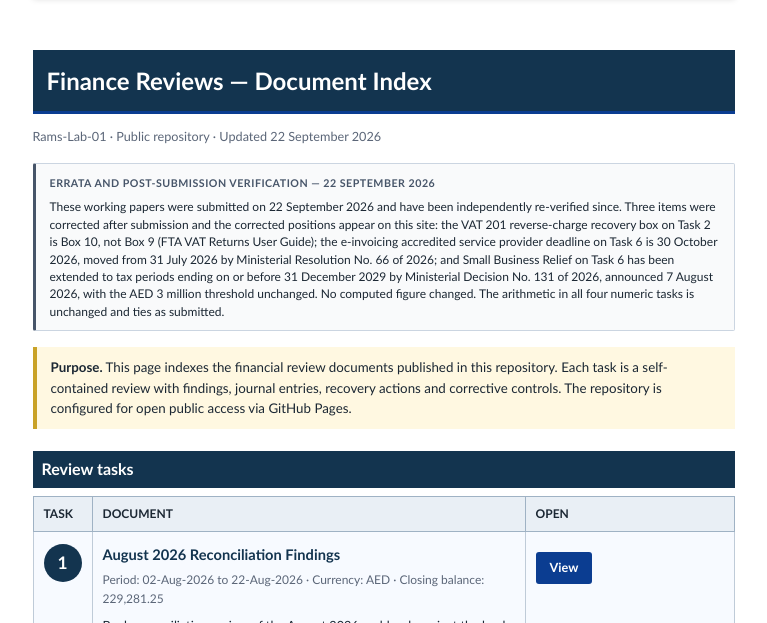
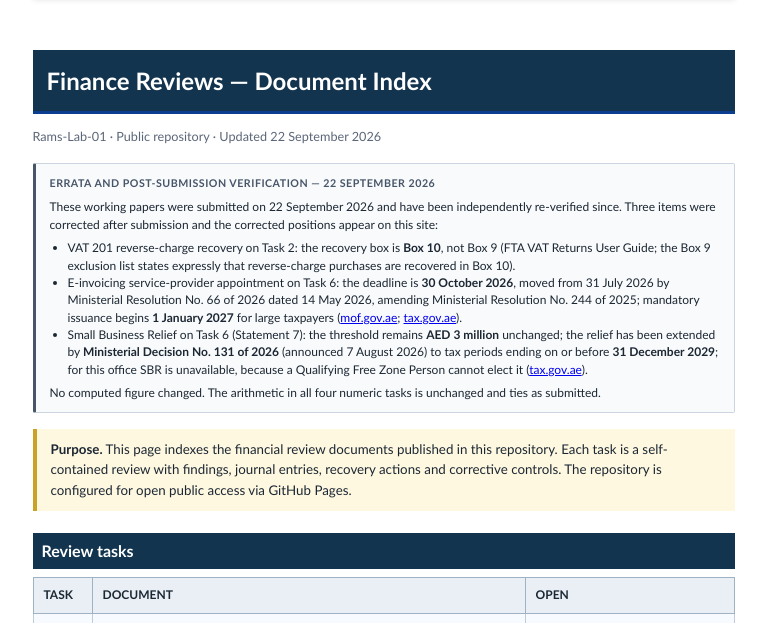
Before and after one commit to Rams-Lab-01/reconciliation-findings-2026, a website: page index.html in a window 1280 px wide. Shown: the part 164-787 px from the top of the page, without its empty margins (256-1023 px from the left). Drawn offline with Linux system fonts and the light colour scheme.

Commit message:
G6 index: Errata block split into three bulleted items with sources

```diff
--- a/index.html
+++ b/index.html
@@ -123,7 +123,13 @@ footer {
 
 <div style="background:#f9fafb;border:0.5pt solid #cbd5e1;border-left:3px solid #475569;padding:10px 14px;margin:0 0 16px 0;font-size:9pt;color:#1b2733;border-radius:2px;">
   <strong style="text-transform:uppercase;letter-spacing:0.5px;font-size:8pt;color:#475569;">Errata and post-submission verification &mdash; 22 September 2026</strong>
-  <p style="margin:6px 0 0 0;line-height:1.45;">These working papers were submitted on 22 September 2026 and have been independently re-verified since. Three items were corrected after submission and the corrected positions appear on this site: the VAT 201 reverse-charge recovery box on Task 2 is Box 10, not Box 9 (FTA VAT Returns User Guide); the e-invoicing accredited service provider deadline on Task 6 is 30 October 2026, moved from 31 July 2026 by Ministerial Resolution No. 66 of 2026; and Small Business Relief on Task 6 has been extended to tax periods ending on or before 31 December 2029 by Ministerial Decision No. 131 of 2026, announced 7 August 2026, with the AED 3 million threshold unchanged. No computed figure changed. The arithmetic in all four numeric tasks is unchanged and ties as submitted.</p>
+  <p style="margin:6px 0 0 0;line-height:1.45;">These working papers were submitted on 22 September 2026 and have been independently re-verified since. Three items were corrected after submission and the corrected positions appear on this site:</p>
+  <ul style="margin:6px 0 0 18px;padding:0;line-height:1.45;">
+    <li>VAT 201 reverse-charge recovery on Task 2: the recovery box is <strong>Box 10</strong>, not Box 9 (FTA VAT Returns User Guide; the Box 9 exclusion list states expressly that reverse-charge purchases are recovered in Box 10).</li>
+    <li>E-invoicing service-provider appointment on Task 6: the deadline is <strong>30 October 2026</strong>, moved from 31 July 2026 by Ministerial Resolution No. 66 of 2026 dated 14 May 2026, amending Ministerial Resolution No. 244 of 2025; mandatory issuance begins <strong>1 January 2027</strong> for large taxpayers (<a href="https://mof.gov.ae/en/about-us/initiatives/einvoicing/">mof.gov.ae</a>; <a href="https://www.tax.gov.ae">tax.gov.ae</a>).</li>
+    <li>Small Business Relief on Task 6 (Statement 7): the threshold remains <strong>AED 3 million</strong> unchanged; the relief has been extended by <strong>Ministerial Decision No. 131 of 2026</strong> (announced 7 August 2026) to tax periods ending on or before <strong>31 December 2029</strong>; for this office SBR is unavailable, because a Qualifying Free Zone Person cannot elect it (<a href="https://tax.gov.ae/en/taxes/corporate.tax/corporate.tax.topics/small.business.relief.23.aspx">tax.gov.ae</a>).</li>
+  </ul>
+  <p style="margin:6px 0 0 0;line-height:1.45;">No computed figure changed. The arithmetic in all four numeric tasks is unchanged and ties as submitted.</p>
 </div>
 
 <div class="intro">
```
